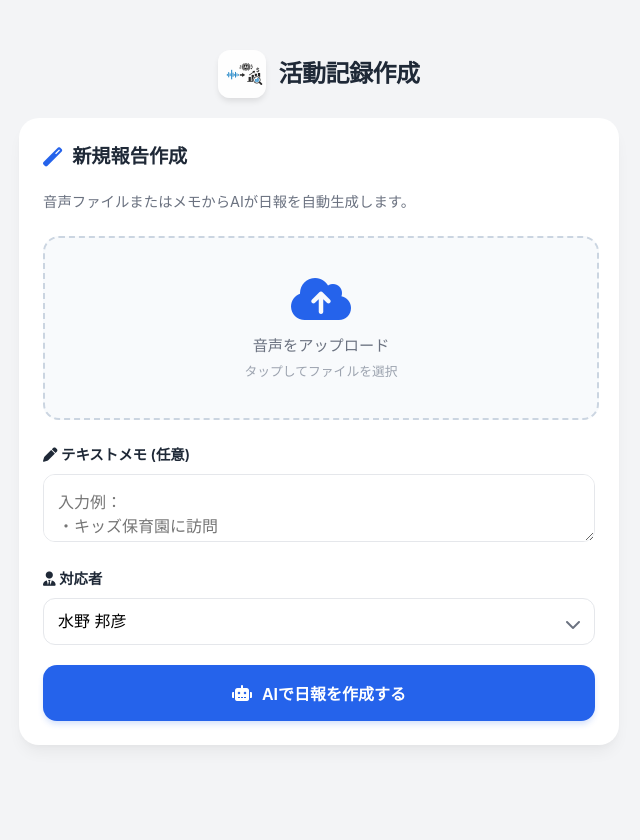
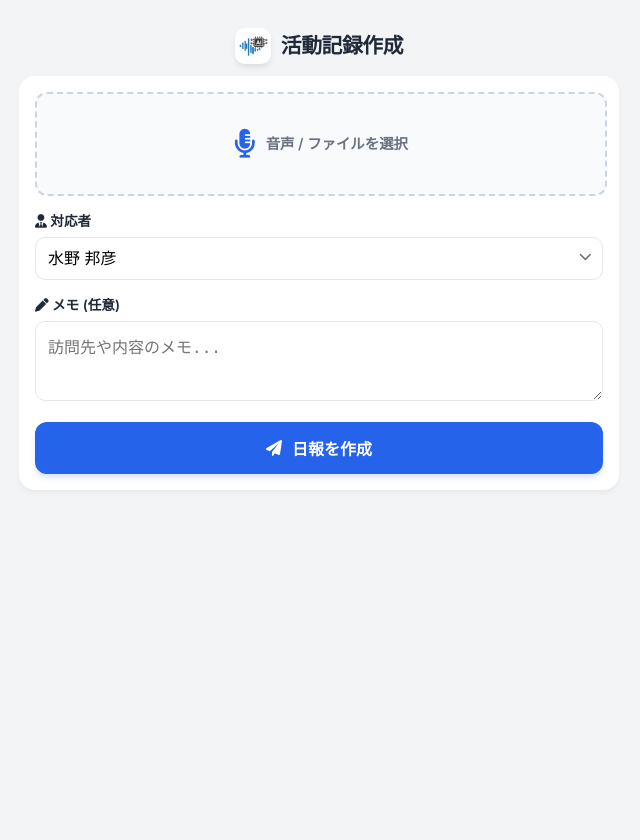
Before and after one commit to kids-masaru/sales-report-app-hg, a Flask app: page / in a window 1280 px wide. Shown: the whole page, without its empty margins (321-961 px from the left). After the commit the page ends 477 px from the top, so only its background shows below. Run offline with Flask 3, Linux system fonts and the light colour scheme.

Commit message:
UI Final Fix: Compact CSS and v13 Icons

```diff
--- a/app.py
+++ b/app.py
@@ -47,6 +47,12 @@ def login():
 
 @app.route('/', methods=['GET'])
 def index():
+    # Trying root-relative without /app prefix which was HF specific.
+    # Bump version to 13
+    icon_url = "/static/icon.png?v=13"
+    ios_icon_url = "/static/apple-touch-icon.png?v=13"
+    manifest_url = "/static/manifest.json?v=13"
+
     return render_template('index.html', staff_options=STAFF_OPTIONS)
 
 @app.route('/process', methods=['POST'])
@@ -82,8 +88,6 @@ def process():
             return redirect(url_for('index'))
 
         # Success -> Confirm Page
-        # Pass data via hidden fields or session? Passing via render_template is simplest.
-        # But we need POST to save. render confirm.html
         return render_template('confirm.html', data=data, file_path=saved_path or "", staff_name=staff_name, sales_options=SALES_ACTIVITY_OPTIONS)
 
     except Exception as e:
--- a/templates/base.html
+++ b/templates/base.html
@@ -12,8 +12,8 @@
     <meta name="apple-mobile-web-app-title" content="活動記録">
 
     <!-- Icons -->
-    <link rel="icon" type="image/png" href="/static/icon.png?v=11">
-    <link rel="apple-touch-icon" href="/static/apple-touch-icon.png?v=11">
+    <link rel="icon" type="image/png" href="/static/icon.png?v=13">
+    <link rel="apple-touch-icon" href="/static/apple-touch-icon.png?v=13">
 
     <link href="https://cdnjs.cloudflare.com/ajax/libs/font-awesome/6.0.0/css/all.min.css" rel="stylesheet">
     <style>
@@ -37,13 +37,13 @@
             margin: 0;
             padding: 0;
             -webkit-tap-highlight-color: transparent;
-            line-height: 1.5;
+            line-height: 1.4;
         }
 
         .container {
             max-width: 600px;
             margin: 0 auto;
-            padding: 20px;
+            padding: 12px;
             min-height: 100vh;
             display: flex;
             flex-direction: column;
@@ -52,47 +52,47 @@
         /* Header */
         header {
             text-align: center;
-            padding: 30px 0 20px;
+            padding: 16px 0 12px;
             animation: fadeInDown 0.5s ease;
         }
 
         header h1 {
-            font-size: 1.5rem;
+            font-size: 1.3rem;
             color: var(--text-main);
             margin: 0;
             display: flex;
             align-items: center;
             justify-content: center;
-            gap: 12px;
+            gap: 10px;
             font-weight: 800;
             letter-spacing: -0.02em;
         }
 
         header img {
-            width: 48px;
-            height: 48px;
-            border-radius: 12px;
+            width: 36px;
+            height: 36px;
+            border-radius: 10px;
             box-shadow: 0 4px 6px -1px rgba(0, 0, 0, 0.1);
         }
 
         /* Cards */
         .card {
             background: var(--surface);
-            border-radius: 20px;
-            padding: 24px;
-            box-shadow: 0 10px 15px -3px rgba(0, 0, 0, 0.05), 0 4px 6px -2px rgba(0, 0, 0, 0.025);
-            margin-bottom: 24px;
+            border-radius: 16px;
+            padding: 16px;
+            box-shadow: 0 4px 6px -1px rgba(0, 0, 0, 0.05);
+            margin-bottom: 16px;
             animation: fadeInUp 0.5s ease;
         }
 
         h2 {
-            font-size: 1.2rem;
+            font-size: 1.1rem;
             font-weight: 700;
             color: var(--text-main);
-            margin: 0 0 20px 0;
+            margin: 0 0 12px 0;
             display: flex;
             align-items: center;
-            gap: 10px;
+            gap: 8px;
         }
 
         h2 i {
@@ -102,32 +102,33 @@
         /* Form Elements */
         label {
             display: block;
-            margin-bottom: 8px;
+            margin-bottom: 6px;
             font-weight: 600;
-            font-size: 0.9rem;
+            font-size: 0.85rem;
             color: var(--text-main);
         }
 
         .input-group {
-            margin-bottom: 20px;
+            margin-bottom: 16px;
         }
 
-        /* Custom File Upload */
+        /* Custom File Upload - Compact */
         .file-upload-wrapper {
             position: relative;
             width: 100%;
-            height: 180px;
+            height: 100px;
             border: 2px dashed #cbd5e1;
-            border-radius: 16px;
+            border-radius: 12px;
             background: #f8fafc;
             transition: all 0.3s ease;
             overflow: hidden;
             display: flex;
-            flex-direction: column;
+            flex-direction: row;
             align-items: center;
             justify-content: center;
+            gap: 15px;
             cursor: pointer;
-            margin-bottom: 24px;
+            margin-bottom: 16px;
         }
 
         .file-upload-wrapper:hover,
@@ -152,23 +153,26 @@
             pointer-events: none;
             color: var(--text-sub);
             transition: transform 0.3s ease;
+            display: flex;
+            align-items: center;
+            gap: 10px;
         }
 
         .file-upload-icon {
-            font-size: 3rem;
+            font-size: 1.8rem;
             color: var(--primary);
-            margin-bottom: 12px;
+            margin-bottom: 0;
         }
 
         .file-upload-text {
-            font-size: 0.95rem;
-            font-weight: 500;
+            font-size: 0.9rem;
+            font-weight: 600;
         }
 
         .file-upload-sub {
-            font-size: 0.8rem;
+            font-size: 0.75rem;
             color: #9ca3af;
-            margin-top: 4px;
+            display: none;
         }
 
         /* State when file is selected */
@@ -189,9 +193,9 @@
         input[type="text"],
         input[type="password"] {
             width: 100%;
-            padding: 14px;
+            padding: 12px;
             border: 1px solid var(--border);
-            border-radius: 12px;
+            border-radius: 10px;
             font-size: 16px;
             background: #fff;
             transition: border-color 0.2s, box-shadow 0.2s;
@@ -215,11 +219,11 @@
             justify-content: center;
             gap: 10px;
             width: 100%;
-            padding: 16px;
+            padding: 14px;
             background: var(--primary);
             color: white;
             border: none;
-            border-radius: 14px;
+            border-radius: 12px;
             font-size: 1rem;
             font-weight: 700;
             cursor: pointer;
@@ -236,7 +240,7 @@
         @keyframes fadeInDown {
             from {
                 opacity: 0;
-                transform: translateY(-20px);
+                transform: translateY(-10px);
             }
 
             to {
@@ -248,7 +252,7 @@
         @keyframes fadeInUp {
             from {
                 opacity: 0;
-                transform: translateY(20px);
+                transform: translateY(10px);
             }
 
             to {
@@ -281,8 +285,8 @@
         }
 
         .spinner {
-            width: 50px;
-            height: 50px;
+            width: 40px;
+            height: 40px;
             border: 4px solid #e5e7eb;
             border-top-color: var(--primary);
             border-radius: 50%;
@@ -296,14 +300,15 @@
         }
 
         .alert {
-            padding: 16px;
-            border-radius: 12px;
-            margin-bottom: 20px;
+            padding: 12px;
+            border-radius: 10px;
+            margin-bottom: 16px;
             font-weight: 500;
             display: flex;
             align-items: center;
             gap: 10px;
             animation: fadeInDown 0.3s ease;
+            font-size: 0.9rem;
         }
 
         .alert-success {
@@ -327,7 +332,7 @@
     <div class="container">
         <header>
             <h1>
-                <img src="/static/icon.png?v=11" alt="Icon">
+                <img src="/static/icon.png?v=13" alt="Icon">
                 活動記録作成
             </h1>
         </header>
@@ -366,7 +371,7 @@
                         icon.classList.remove('fa-cloud-upload-alt');
                         icon.classList.add('fa-check-circle');
                         text.textContent = this.files[0].name;
-                        sub.textContent = "タップして変更";
+                        if (sub) sub.style.display = 'none';
                     }
                 });
             }
--- a/templates/index.html
+++ b/templates/index.html
@@ -1,48 +1,62 @@
 {% extends "base.html" %}
 {% block content %}
 <div class="card">
-    <h2><i class="fas fa-magic"></i> 新規報告作成</h2>
-    <p style="color:var(--text-sub); font-size:0.9rem; margin-bottom:24px;">
-        音声ファイルまたはメモからAIが日報を自動生成します。
-    </p>
-
     <form method="POST" action="/process" enctype="multipart/form-data" onsubmit="showLoading()">
 
-        <!-- Modern File Upload Area -->
+        <!-- Modern File Upload Area (Compact) -->
         <div class="file-upload-wrapper">
             <input type="file" name="audio_file" class="file-upload-input"
                 accept=".mp3,.wav,.m4a,.webm,.aac,.flac,.ogg">
             <div class="file-upload-content">
-                <i class="fas fa-cloud-upload-alt file-upload-icon"></i>
-                <div class="file-upload-text">音声をアップロード</div>
-                <div class="file-upload-sub">タップしてファイルを選択</div>
+                <i class="fas fa-microphone-alt file-upload-icon"></i>
+                <div class="file-upload-text">音声 / ファイルを選択</div>
             </div>
         </div>
 
-        <!-- Text Area with Icon -->
-        <div class="input-group">
-            <label><i class="fas fa-pen"></i> テキストメモ (任意)</label>
-            <textarea name="text_input"
-                placeholder="入力例：&#13;&#10;・キッズ保育園に訪問&#13;&#10;・園長と面談し来年度の定員についてヒアリング..."></textarea>
-        </div>
-
-        <!-- Staff Select -->
+        <!-- Staff Select (Moved up for quick access) -->
         <div class="input-group">
             <label><i class="fas fa-user-tie"></i> 対応者</label>
             <div style="position:relative;">
-                <select name="staff_name">
+                <select name="staff_name" id="staffSelect">
                     {% for staff in staff_options %}
                     <option value="{{ staff }}" {% if staff=="水野 邦彦" %}selected{% endif %}>{{ staff }}</option>
                     {% endfor %}
                 </select>
                 <i class="fas fa-chevron-down"
-                    style="position:absolute; right:15px; top:18px; color:var(--text-sub); pointer-events:none;"></i>
+                    style="position:absolute; right:12px; top:14px; color:var(--text-sub); pointer-events:none; font-size:0.8rem;"></i>
             </div>
         </div>
 
+        <!-- Text Area -->
+        <div class="input-group">
+            <label><i class="fas fa-pen"></i> メモ (任意)</label>
+            <textarea name="text_input" placeholder="訪問先や内容のメモ..." style="height: 80px;"></textarea>
+        </div>
+
         <button type="submit" class="btn-primary">
-            <i class="fas fa-robot"></i> AIで日報を作成する
+            <i class="fas fa-paper-plane"></i> 日報を作成
         </button>
     </form>
 </div>
+
+<script>
+    // Persistent Staff Selection
+    document.addEventListener('DOMContentLoaded', function () {
+        const staffSelect = document.getElementById('staffSelect');
+        const STORAGE_KEY = 'sales_report_last_staff';
+
+        if (staffSelect) {
+            // Restore
+            const lastStaff = localStorage.getItem(STORAGE_KEY);
+            if (lastStaff) {
+                staffSelect.value = lastStaff;
+            }
+
+            // Save on change and submit
+            const saveStaff = () => localStorage.setItem(STORAGE_KEY, staffSelect.value);
+            staffSelect.addEventListener('change', saveStaff);
+            staffSelect.form.addEventListener('submit', saveStaff);
+        }
+    });
+</script>
 {% endblock %}
```
Also changed, not shown: update_icons_direct.py (added, +34 -0 lines), static/apple-touch-icon.png, static/icon.png.
